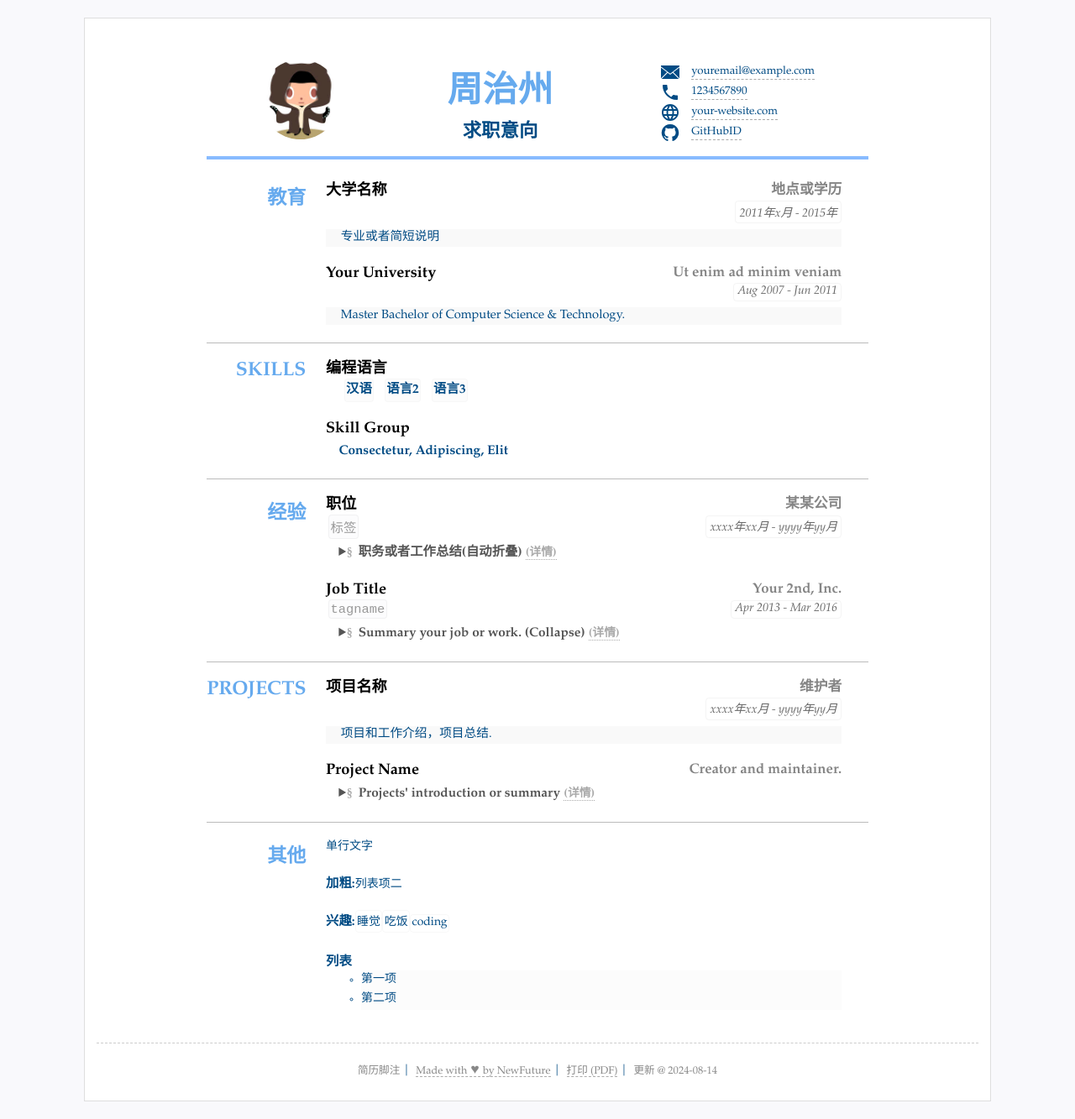
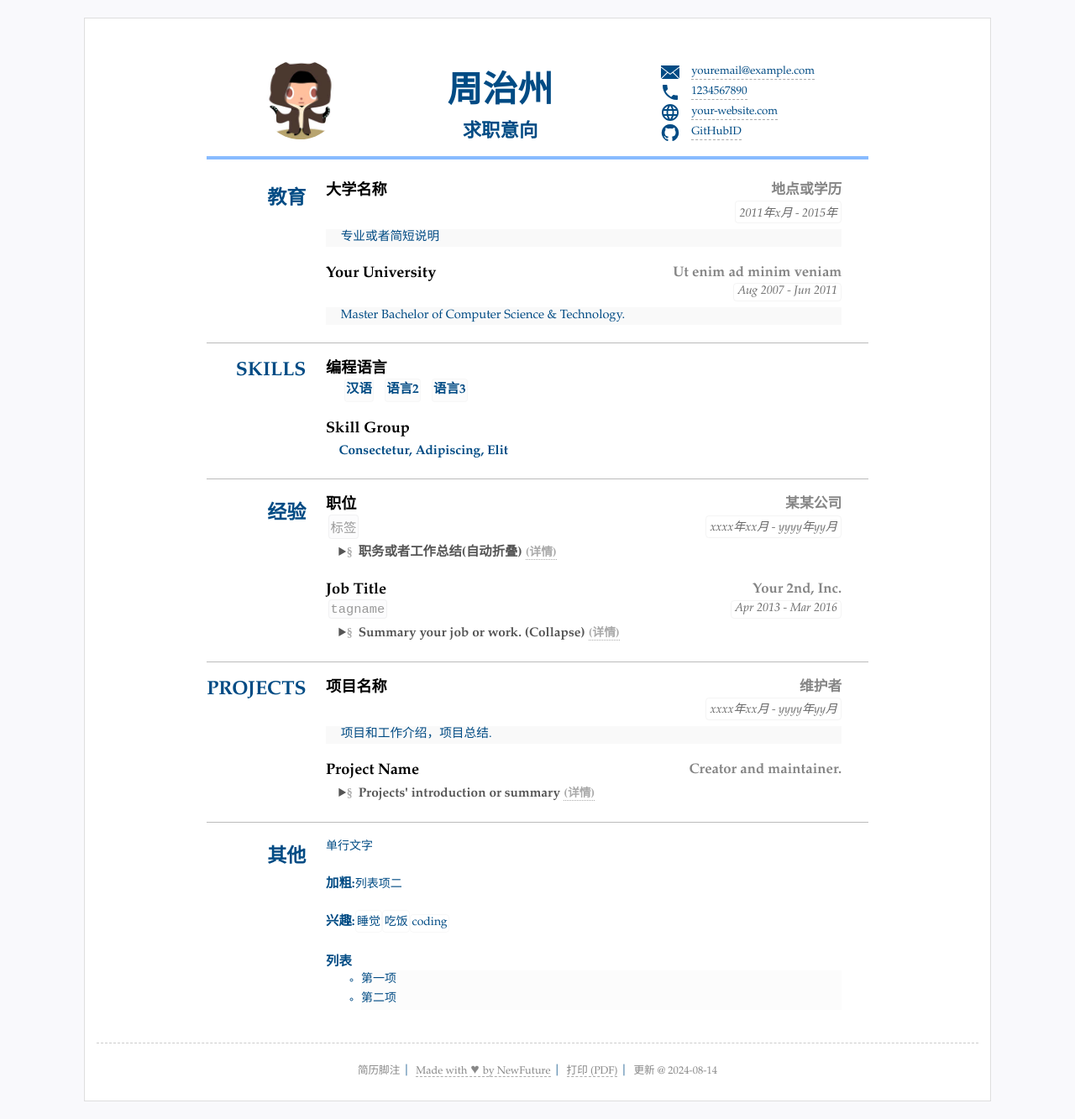
Before and after one commit to ZolitaiRez/CV, a Jekyll site: the page built from index.html, in a window 1280 px wide. Shown: the whole page at 84% size. Built offline with Jekyll 4.4.1, drawn with Linux system fonts in a browser that asks for light colours.

Commit message:
Update resume.scss
change color

```diff
--- a/_sass/resume.scss
+++ b/_sass/resume.scss
@@ -115,7 +115,7 @@ header {
     // #fullname,
     font-size: 3em;
     font-weight: 900;
-    color: #6ae;
+    color: #004B84;
     display: inline;
   }
 
@@ -165,7 +165,7 @@ section {
     font-size: 1.3em;
     text-align: right;
     font-weight: 900;
-    color: #6ae;
+    color: #004B84;
     text-transform: uppercase;
     vertical-align: top;
 
```
